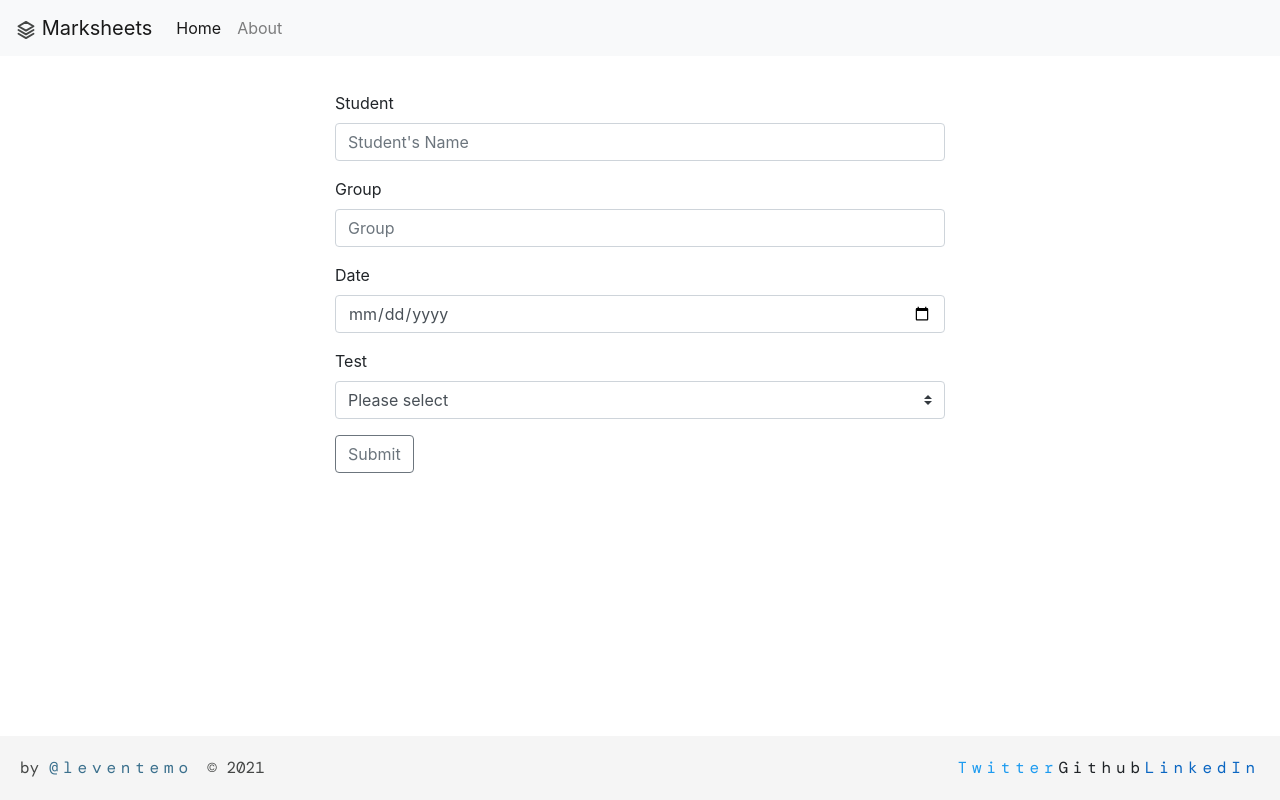
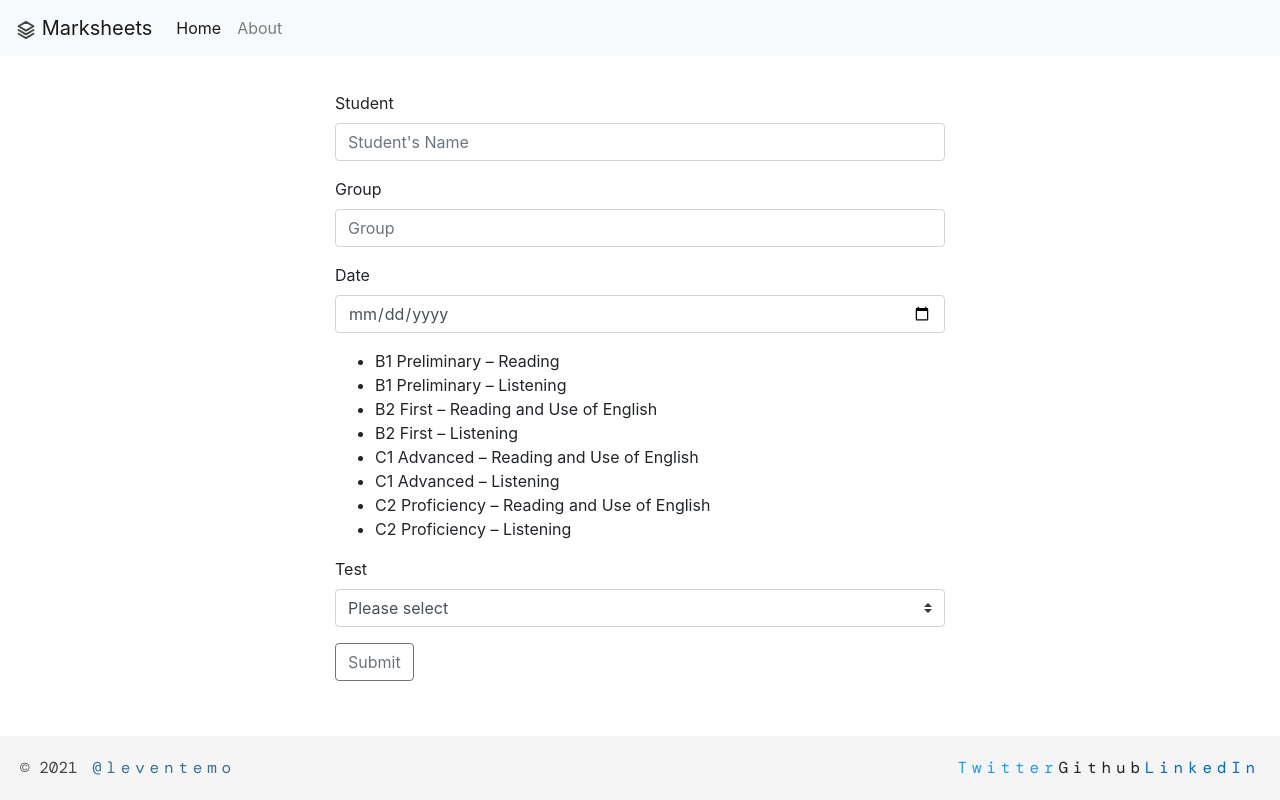
Before and after one commit to leventemo/marksheets-ng, an Angular app: page / in a window 1280 px wide. Built offline with nearby package versions, Linux system fonts and the light colour scheme; a web font is replaced by a local one.

Commit message:
display languageTestModelList in home component

```diff
--- a/src/app/_helpers/templates.ts
+++ b/src/app/_helpers/templates.ts
@@ -118,4 +118,6 @@ const c2Listening = {
   ]
 }
 
-export const languageTestModel = { b1Reading: b1Reading, b1Listening: b1Listening, b2ReadingAndUse: b2ReadingAndUse, b2Listening: b2Listening, c1ReadingAndUse: c1ReadingAndUse, c1Listening: c1Listening, c2ReadingAndUse: c2ReadingAndUse, c2Listening: c2Listening };
+/* export const languageTestModel = { b1Reading: b1Reading, b1Listening: b1Listening, b2ReadingAndUse: b2ReadingAndUse, b2Listening: b2Listening, c1ReadingAndUse: c1ReadingAndUse, c1Listening: c1Listening, c2ReadingAndUse: c2ReadingAndUse, c2Listening: c2Listening }; */
+
+export const LanguageTestModelList = [b1Reading, b1Listening, b2ReadingAndUse, b2Listening, c1ReadingAndUse, c1Listening, c2ReadingAndUse, c2Listening];
--- a/src/app/footer/footer.component.css
+++ b/src/app/footer/footer.component.css
@@ -9,7 +9,7 @@ footer {
 
 a {
   color: #3B708D;
-  letter-spacing: 0.3em;
+  letter-spacing: 0.3rem;
 }
 
 #twitter-anchor {
--- a/src/app/footer/footer.component.html
+++ b/src/app/footer/footer.component.html
@@ -1,6 +1,6 @@
 <footer class="footer fixed-bottom row">
   <div class="col-md">
-    <div>by <a href="https://twitter.com/leventemo">@leventemo </a>&copy; {{currentDate | date: 'yyyy'}}
+    <div>&copy; {{currentDate | date: 'yyyy'}}<a href="https://twitter.com/leventemo"> @leventemo </a>
     </div>
   </div>
   <div class="col text-right">
--- a/src/app/home/home.component.html
+++ b/src/app/home/home.component.html
@@ -26,6 +26,10 @@
             <label for="date" class="label">Date</label>
             <input type="date" id="date" name="date" class="form-control" placeholder="Date">
           </div>
+
+          <ul>
+            <li *ngFor="let item of languageTestModelList">{{item.testName}}</li>
+          </ul>
 
           <div class="form-group">
             <label for="testType" class="label">Test</label>
--- a/src/app/home/home.component.ts
+++ b/src/app/home/home.component.ts
@@ -1,6 +1,6 @@
 import { Component, OnInit } from '@angular/core';
 import { Utils } from '../_helpers/utils';
-import { languageTestModel } from '../_helpers/templates';
+import { LanguageTestModelList } from '../_helpers/templates';
 
 @Component({
   selector: 'app-home',
@@ -9,10 +9,12 @@ import { languageTestModel } from '../_helpers/templates';
 })
 export class HomeComponent implements OnInit {
 
+  languageTestModelList = LanguageTestModelList;
+
   constructor() { }
 
   ngOnInit(): void {
-    console.log(languageTestModel);
+    console.log(LanguageTestModelList);
   }
 
 }
```
Also changed, not shown: 1 other file (tests, documents, lock files or other folders).
